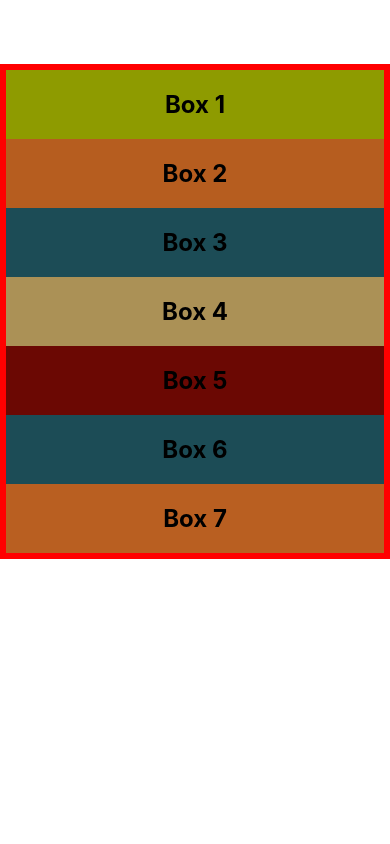
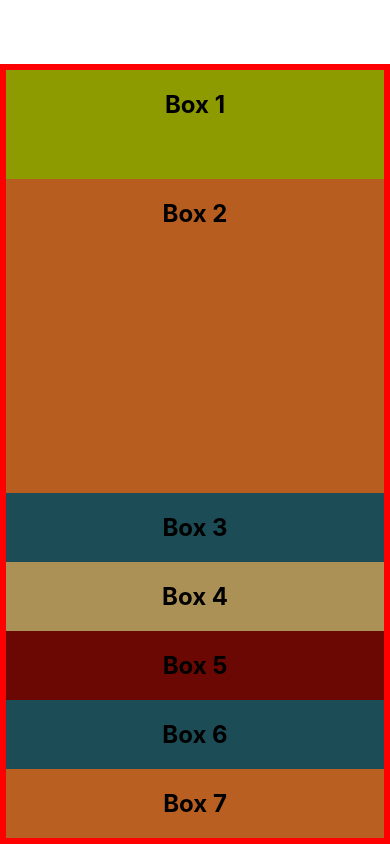
Before and after one commit to HarshuHacker/React-Native-Tutorials, a React Native app: screen / in a window 390 px wide. Built offline with nearby package versions, Linux system fonts and the light colour scheme.

Commit message:
Day 3: Flex

```diff
--- a/App.js
+++ b/App.js
@@ -4,8 +4,8 @@ import Box from "./components/Box";
 export default function App() {
   return (
     <View style={styles.container}>
-      <Box style={{ backgroundColor: "#8e9b00" }}>Box 1</Box>
-      <Box style={{ backgroundColor: "#b65d1f" }}>Box 2</Box>
+      <Box style={{ backgroundColor: "#8e9b00", flex: 1 }}>Box 1</Box>
+      <Box style={{ backgroundColor: "#b65d1f", flex: 4 }}>Box 2</Box>
       <Box style={{ backgroundColor: "#1c4c56" }}>Box 3</Box>
       <Box style={{ backgroundColor: "#ab9156" }}>Box 4</Box>
       <Box style={{ backgroundColor: "#6b0803" }}>Box 5</Box>
@@ -20,5 +20,6 @@ const styles = StyleSheet.create({
     marginTop: 64,
     borderWidth: 6,
     borderColor: "red",
+    flex: 1,
   },
 });
```
